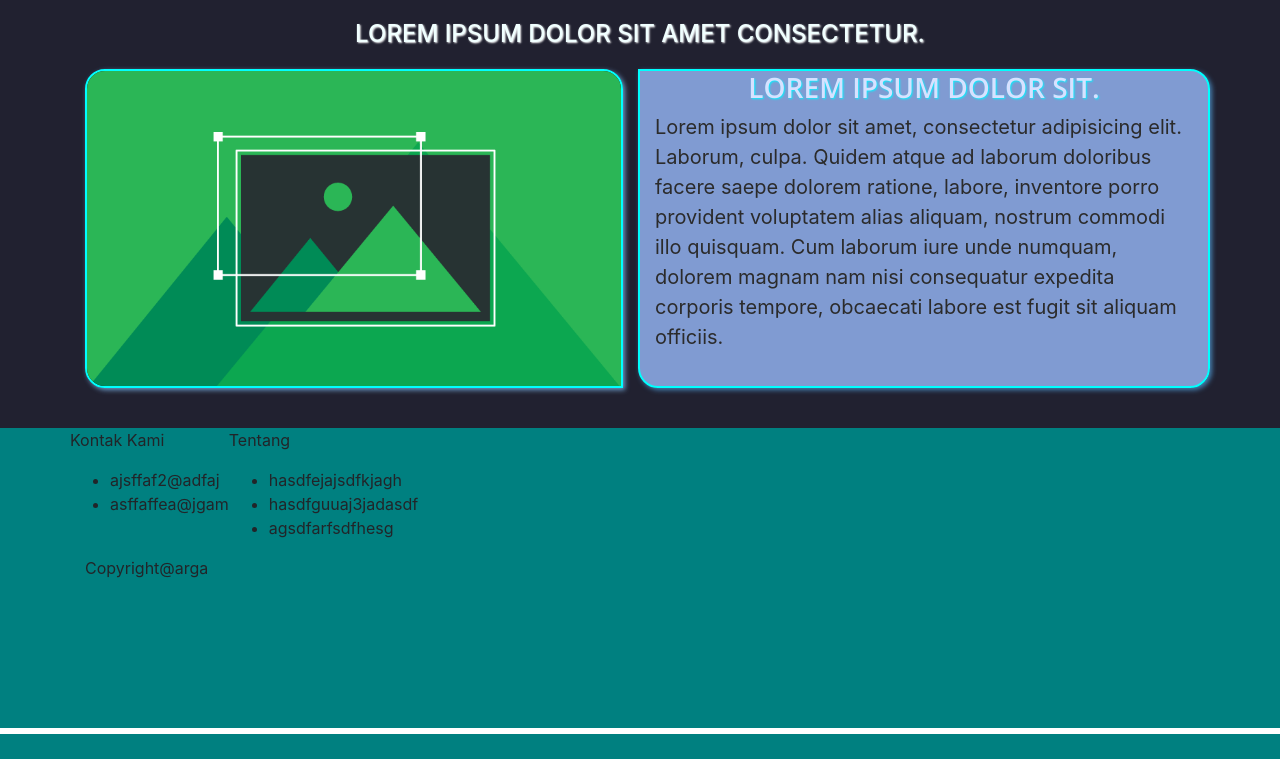
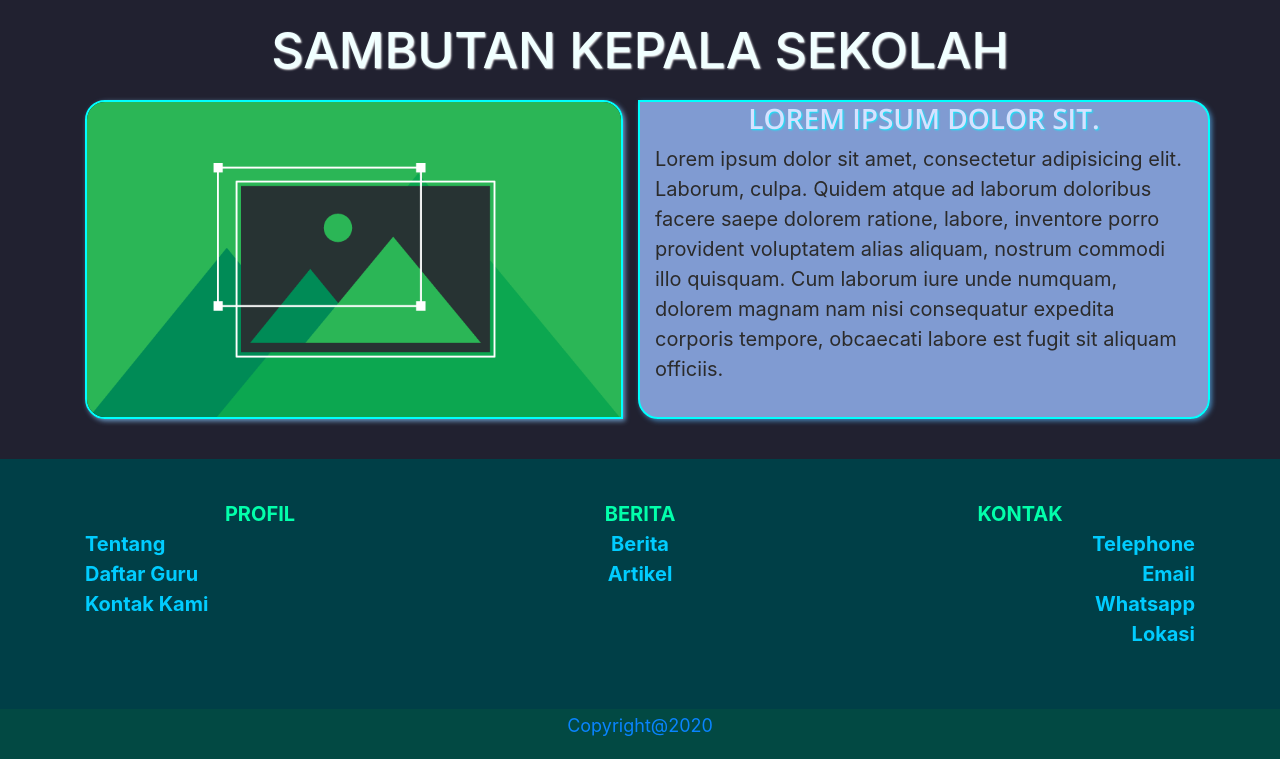
Before and after one commit to jarga99/aditya37, a PHP site: page /assets/page/profil.php in a window 1280 px wide. Shown: the part 66-825 px from the top of the page. Before the commit the page ends 800 px from the top, so only its background shows below. Run offline with PHP 8.4, Linux system fonts and the light colour scheme; some libraries are stand-ins or nearby versions; some web fonts are replaced.

Commit message:
Edit Footer

```diff
--- a/assets/css/style.css
+++ b/assets/css/style.css
@@ -208,12 +208,83 @@ border-radius: 8px;
 
 /* Pengaturan Area Footer */
 .footer{
+    position: absolute;
+    background: rgb(0, 63, 71);
+    height: 300px;
+    width: 100%;
+    display: flex;
+
+}
+/* =============== */
+.footer .profil{
+    margin-top: 40px;
+    margin-bottom: 40px;
+    text-align: center;
+    font-size: 20px;
+    font-weight: 700;
+    color: rgb(0, 255, 179);
+    text-transform: uppercase;
+
+}
+.footer .profil a{
+    color: rgb(2, 255, 171);
+}
+.footer .profil .list-group{
+    text-align: start;
+    color: rgb(0, 204, 255);
+    text-transform: capitalize;
+}
+/* =============== */
+.footer .berita{
+    margin-top: 40px;
+    margin-bottom: 40px;
+    text-align: center;
+    font-size: 20px;
+    font-weight: 700;
+    color: rgb(0, 255, 179);
+    text-transform: uppercase;
+}
+.footer .berita a{
+    color: rgb(2, 255, 171);
+}
+.footer .berita .list-group{
+    text-align: center;
+    color: rgb(0, 204, 255);
+    text-transform: capitalize;
+}
+/* ================ */
+.footer .contact{
+    margin-top: 40px;
+    margin-bottom: 40px;
+    text-align: center;
+    font-size: 20px;
+    font-weight: 700;
+    color: rgb(0, 255, 179);
+    text-transform: uppercase;
+}
+.footer .contact a{
+    color: rgb(2, 255, 171);
+}
+.footer .contact .list-group{
+    text-align: end;
+    color: rgb(0, 204, 255);
+    text-transform: capitalize;
+}
+/* <<<<<<<<<<>>>>>>>>>> */
+.copyright {
     position: relative;
-    display: block;
-    background: teal;
-    background-size: cover;
-    height: 300px;
+    display: flex;
+    top: 250px;
+    color: rgb(9, 132, 255);
+    background: rgb(2, 73, 67);
+    justify-content: center;
+    text-align: center;
+    align-items: center;
+    height: 50px;
+    font-size: 18px;
+    text-transform: capitalize;
 }
+/* ---=========--- */
 
 /* css profil.php area */
 /* area tentang */
@@ -225,6 +296,7 @@ border-radius: 8px;
 
 }
     .tentang-judul h4{
+        font-size: 50px;
         color: azure;
         text-transform: uppercase;
         text-align: center;
--- a/assets/page/profil.php
+++ b/assets/page/profil.php
@@ -6,7 +6,7 @@ include_once 'navigasi-profil.php';
 <div class="tentang">
     <div class="container">
         <div class="tentang-judul">
-            <h4>Lorem ipsum dolor sit amet consectetur.</h4>
+            <h4>sambutan kepala sekolah</h4>
         </div>
         <div class="row">
             <div class="tentang-img col">
--- a/assets/view/footer.php
+++ b/assets/view/footer.php
@@ -3,26 +3,36 @@
       <div class="container">
           <div class="list">
               <div class="row">
-                  <div class="contact">
-                      <p>Kontak Kami</p>
-                      <ul>
-                          <li>ajsffaf2@adfaj</li>
-                          <li>asffaffea@jgam</li>
+                  <div class="listBody profil col">
+                      <a href=""><span>profil</span></a>
+                      <ul class="list-group">
+                          <a class="list-group" href="">tentang</a>
+                          <a class="list-group" href="">daftar guru</a>
+                          <a class="list-group" href="">kontak kami</a>
                       </ul>
                   </div>
-                  <div class="about">
-                      <p>Tentang</p>
-                      <ul>
-                          <li>hasdfejajsdfkjagh</li>
-                          <li>hasdfguuaj3jadasdf</li>
-                          <li>agsdfarfsdfhesg</li>
+                  <div class="listBody berita col">
+                      <a href=""><span>berita</span></a>
+                      <ul class="list-group">
+                          <a class="list-group" href="">berita</a>
+                          <a class="list-group" href="">artikel</a>
+                      </ul>
+                  </div>
+                  <div class="listBody contact col">
+                      <a  href=""><span>kontak</span></a>
+                      <ul class="list-group">
+                          <a class="list-group" href="">telephone</a>
+                          <a class="list-group" href="">email</a>
+                          <a class="list-group" href="">whatsapp</a>
+                          <a class="list-group" href="">lokasi</a>
                       </ul>
                   </div>
               </div>
           </div>
-          <p>Copyright@arga</p>
       </div>
-
+  </div>
+  <div class="copyright">
+      <p>copyright@2020</p>
   </div>
   <!-- Akhir Area Footer -->
 
@@ -35,7 +45,7 @@
   <!-- pengaturan javascript spinner loading -->
   <script src="https://ajax.googleapis.com/ajax/libs/jquery/2.2.4/jquery.min.js"></script>
   <script src="https://cdnjs.cloudflare.com/ajax/libs/modernizr/2.8.3/modernizr.js"></script>
-  <script src="/landing_schools/assets/js/javascript.js" ></script>
+  <script src="/landing_schools/assets/js/javascript.js"></script>
 
 
   </body>
```
